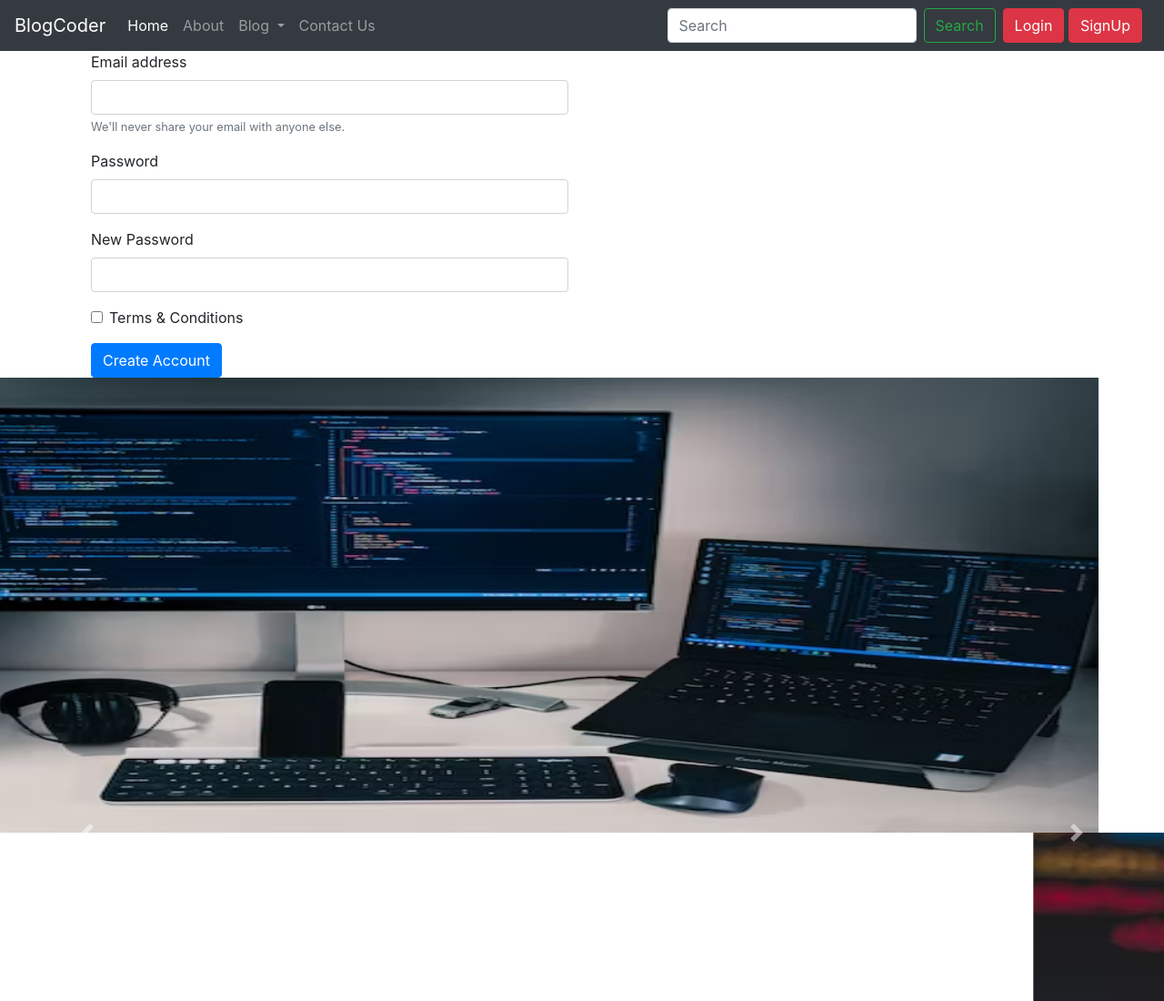
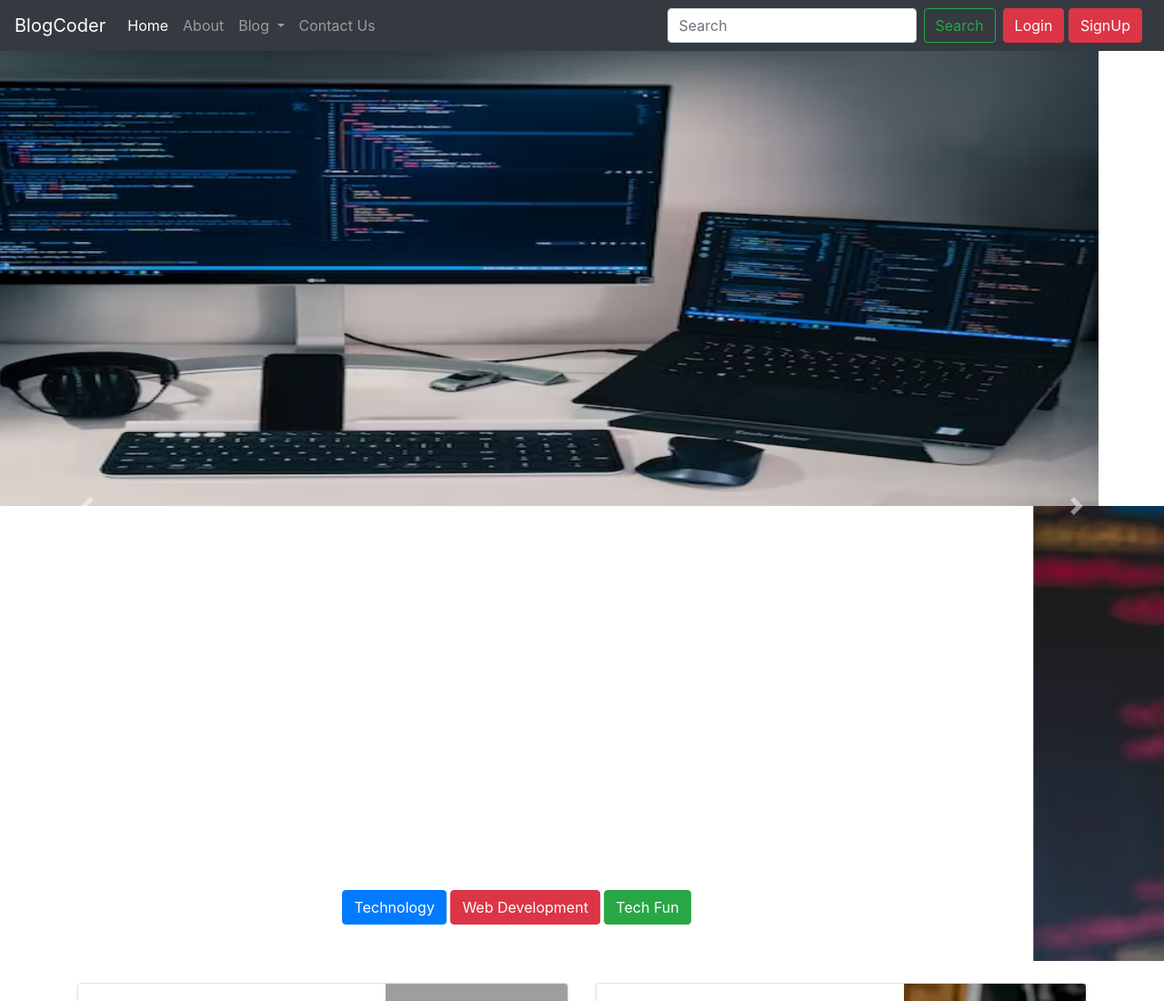
Before and after one commit to malayit23/My-Projects, a plain HTML site: page index.html in a window 1280 px wide. Shown: the top 1100 px of the page at 91% size. Drawn offline with nearby package versions, Linux system fonts and the light colour scheme; grey boxes are pictures that could not be loaded.

Commit message:
Update index.html

```diff
--- a/index.html
+++ b/index.html
@@ -132,30 +132,7 @@
             </div>
         </div>
     </div>
-    <div class="container row-mb-2 positon: sticky">
-        <div class="col-md-6 right">
-        <form>
-            <div class="form-group">
-              <label for="exampleInputEmail1">Email address</label>
-              <input type="email" class="form-control" id="exampleInputEmail1" aria-describedby="emailHelp">
-              <small id="emailHelp" class="form-text text-muted">We'll never share your email with anyone else.</small>
-            </div>
-            <div class="form-group">
-              <label for="exampleInputPassword1">Password</label>
-              <input type="password" class="form-control" id="exampleInputPassword1">
-            </div>
-            <div class="form-group">
-                <label for="exampleInputPassword1">New Password</label>
-                <input type="password" class="form-control" id="exampleInputPassword1">
-              </div>
-            <div class="form-group form-check">
-              <input type="checkbox" class="form-check-input" id="exampleCheck1">
-              <label class="form-check-label" for="exampleCheck1">Terms & Conditions</label>
-            </div>
-            <button type="submit" class="btn btn-primary">Create Account</button>
-          </form>
-        </div>
-    </div>
+
     <div id="carouselExampleCaptions" class="carousel slide" data-ride="carousel">
         <ol class="carousel-indicators">
             <li data-target="#carouselExampleCaptions" data-slide-to="0" class="active"></li>
```
